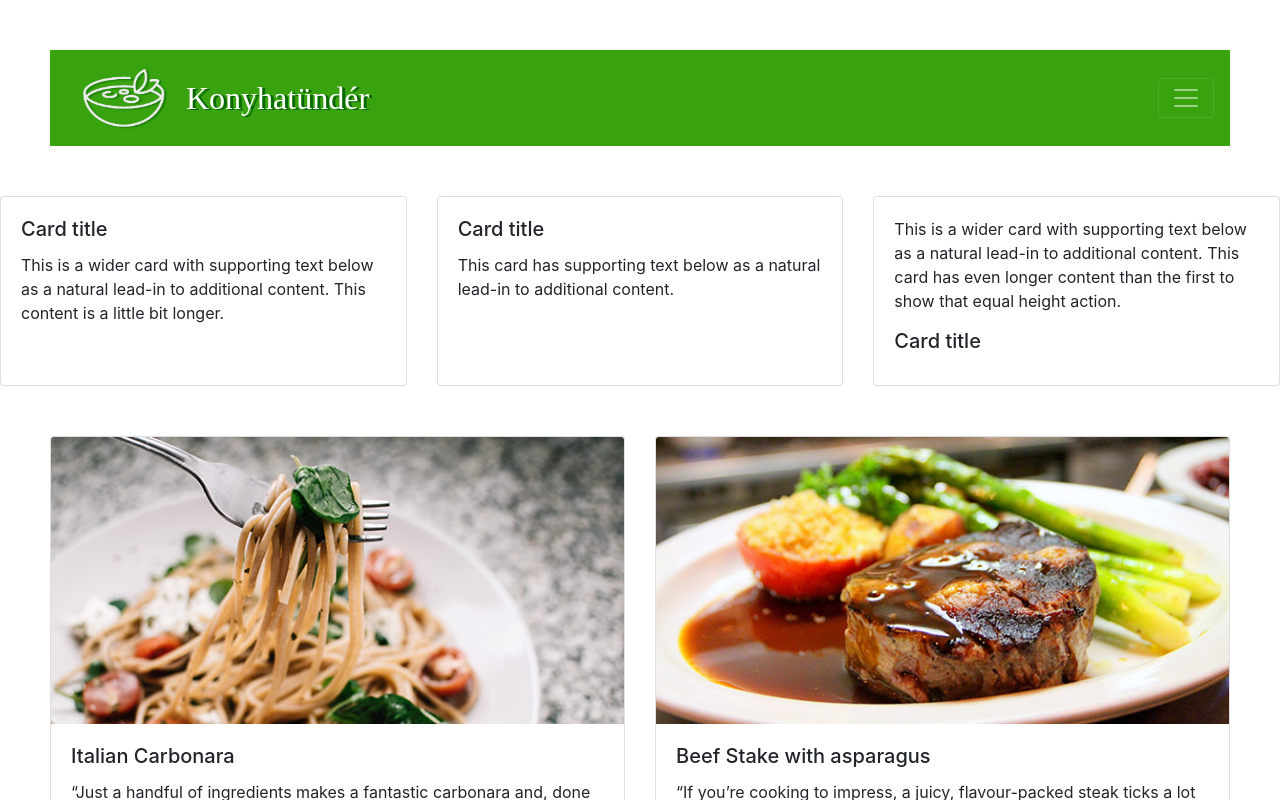
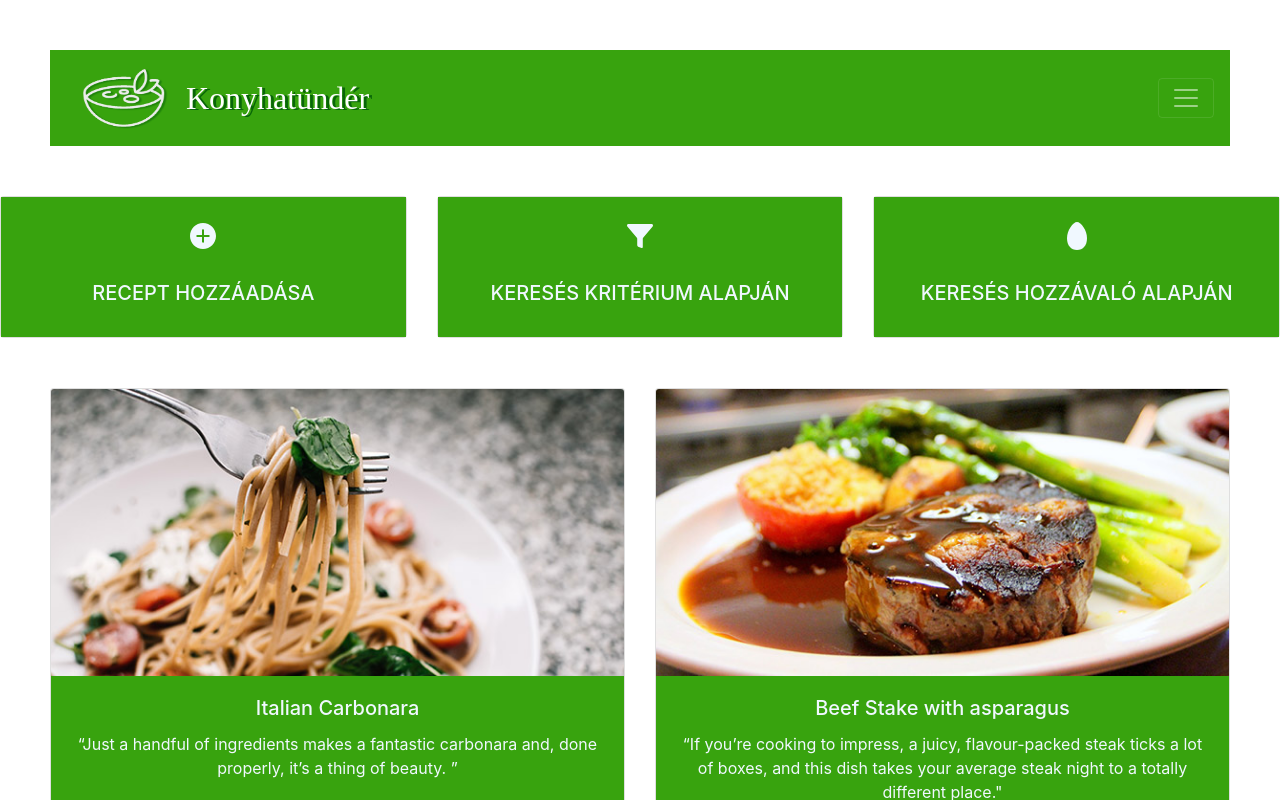
Before and after one commit to flowacademyhu/kappa-konyhatunder, a React (Create React App) app in the folder frontend/: page /mainPage in a window 1280 px wide. Shown: the top 800 px of the page. Built offline with nearby package versions, Linux system fonts and the light colour scheme; a web font is replaced by a local one.

Commit message:
Added cards to the mainpage.

```diff
--- a/frontend/src/components/MainPage.js
+++ b/frontend/src/components/MainPage.js
@@ -1,36 +1,34 @@
 import { CardDeck, Card } from 'react-bootstrap';
 import '../styles/MainPage.css';
-import { IoIosAddCircleOutline } from 'react-icons/io';
+import { IoIosAddCircle } from 'react-icons/io';
+import { IoIosFunnel } from 'react-icons/io';
+import { IoIosEgg } from 'react-icons/io';
 
 function MainPage() {
   return (
     <CardDeck>
       <Card>
         <Card.Body>
-          <Card.Title>Card title</Card.Title>
-          <Card.Text>
-            This is a wider card with supporting text below as a natural lead-in
-            to additional content. This content is a little bit longer.
+          <Card.Text className="icon">
+            <IoIosAddCircle />
           </Card.Text>
+          <Card.Title>RECEPT HOZZÁADÁSA</Card.Title>
         </Card.Body>
       </Card>
       <Card>
         <Card.Body>
-          <Card.Title>Card title</Card.Title>
-          <Card.Text>
-            This card has supporting text below as a natural lead-in to
-            additional content.{' '}
+          <Card.Text className="icon">
+            <IoIosFunnel />
           </Card.Text>
+          <Card.Title>KERESÉS KRITÉRIUM ALAPJÁN</Card.Title>
         </Card.Body>
       </Card>
       <Card>
         <Card.Body>
-          <Card.Text>
-            This is a wider card with supporting text below as a natural lead-in
-            to additional content. This card has even longer content than the
-            first to show that equal height action.
+          <Card.Text className="icon">
+            <IoIosEgg />{' '}
           </Card.Text>
-          <Card.Title>Card title</Card.Title>
+          <Card.Title>KERESÉS HOZZÁVALÓ ALAPJÁN</Card.Title>
         </Card.Body>
       </Card>
     </CardDeck>
--- a/frontend/src/styles/MainPage.css
+++ b/frontend/src/styles/MainPage.css
@@ -9,3 +9,13 @@
 .Button {
   font-size: x-small;
 }
+
+.card-body {
+  background-color: #38a30e;
+  color: aliceblue;
+  text-align: center;
+}
+
+.icon {
+  font-size: xx-large;
+}
```
